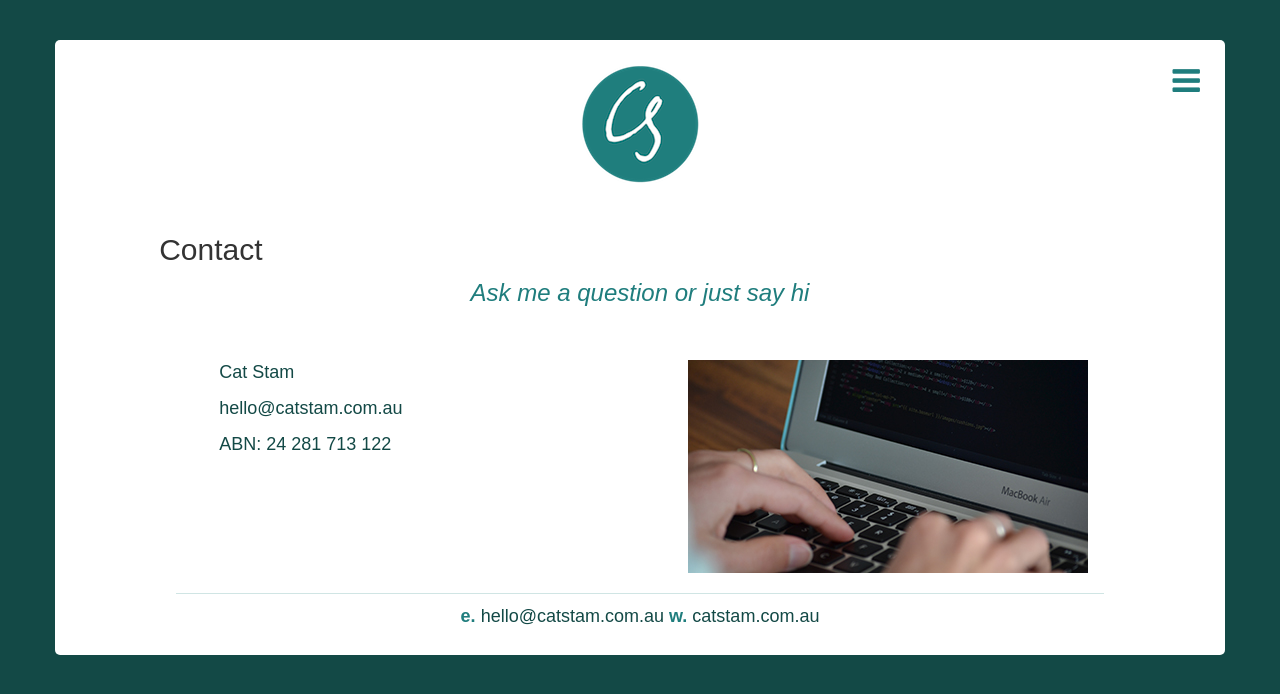
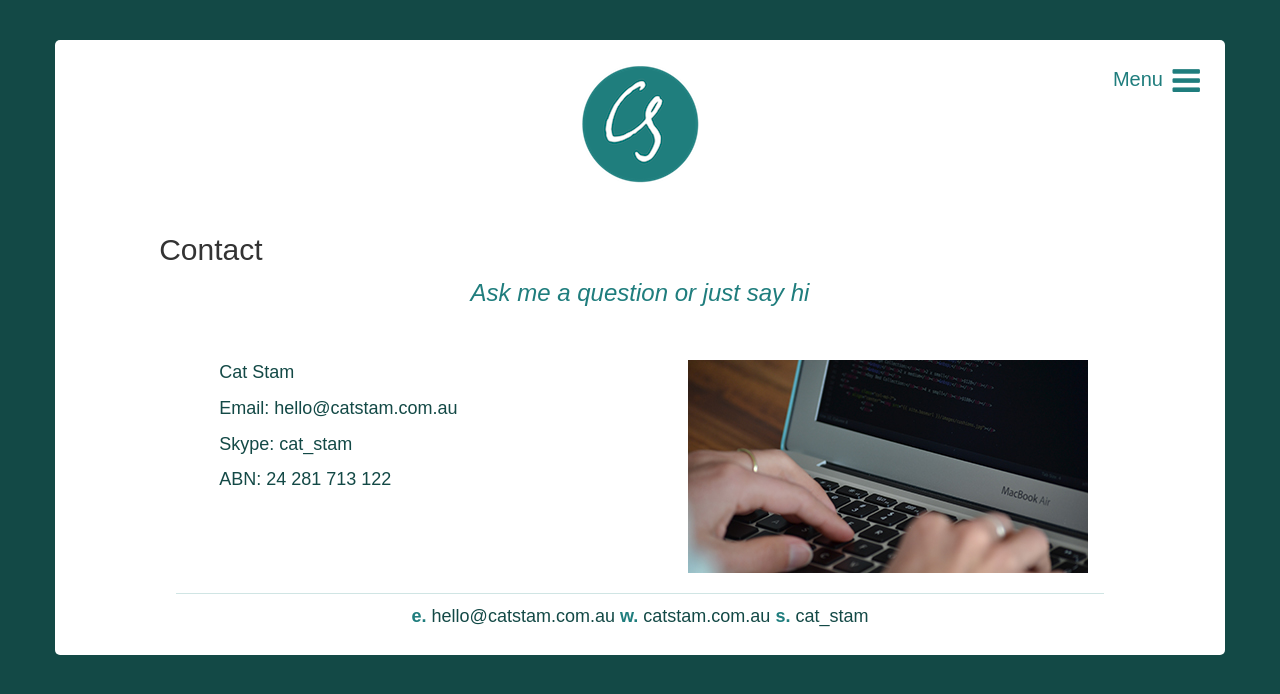
Before and after one commit to csstam/csstam.github.io, a Jekyll site: the page built from contact/index.html, in a window 1280 px wide. Shown: the top 694 px of the page. Built offline with Jekyll 4.4.1, drawn with Linux system fonts in a browser that asks for light colours; nearby versions of some CDN libraries.

Commit message:
menu label changes

```diff
--- a/_layouts/template.html
+++ b/_layouts/template.html
@@ -46,8 +46,9 @@
 
               <div class="dropdown pull-right">
 
+                <span class="pull-left"><p class="menulabel">Menu</p></span>
                 <a data-toggle="dropdown" class="dropdown-toggle" id="menu1" href="#">
-                  <i class="fa fa-bars fa-2x"></i></a>
+                  <span class="pull-right fa fa-bars fa-2x"></span></a>
                 <ul class="dropdown-menu" role="menu" aria-labelledby="menu1">
                   <li class="menu-item" ><a href="/">Home</a></li>
                   <li class="menu-item" ><a href="/bio/">Bio</a></li>
@@ -72,6 +73,8 @@
             <a href="mailto:hello@catstam.com.au">hello@catstam.com.au</a>
             <span class="emphasis">w.</span>
             <a href="http://catstam.com.au">catstam.com.au</a>
+            <span class="emphasis">s.</span>
+            <a href="skype:cat_stam">cat_stam</a>
             <!--<span class="emphasis">m.</span>
             <span style="font-size: 15px;"><a href="tel:+61418174057">0418 174 057</a></span>-->
             </p>
--- a/contact/index.html
+++ b/contact/index.html
@@ -43,7 +43,8 @@ $(function() {
 
 <div class="contactinfo-block">
       <address><p class="contactinfo">Cat Stam</p>
-        <p><a class="contactinfo"  href="mailto:cat@catstam.com.au">hello@catstam.com.au</a></p>
+        <p>Email: <a class="contactinfo"  href="mailto:cat@catstam.com.au">hello@catstam.com.au</a></p>
+        <p>Skype: <a class="contactinfo"  href="skype:cat_stam">cat_stam</a></p>
         <!--<p><a class="contactinfo" href="tel:+61418174057">0418 174 057</a></p>-->
         <p>ABN: 24 281 713 122</p></address>
 </div>
--- a/css/main.css
+++ b/css/main.css
@@ -43,9 +43,9 @@ img .monogram {
 	font-weight: 200;
 }
 
-.header .menulabel {
+ p.menulabel {
 	font-style: normal;
-	font-size: 18px;
+	font-size: 20px;
 	color: #1f7d7d;
 	font-weight: 200;
 }
```
